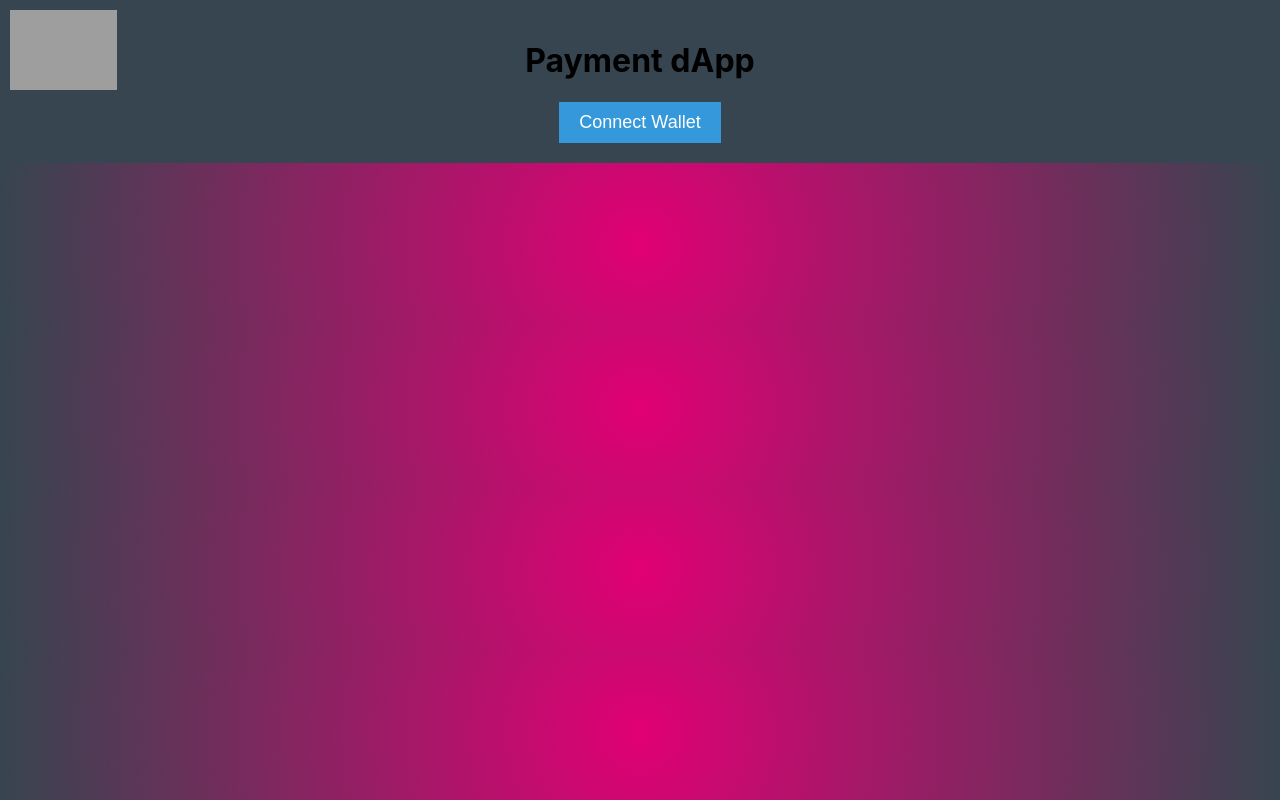
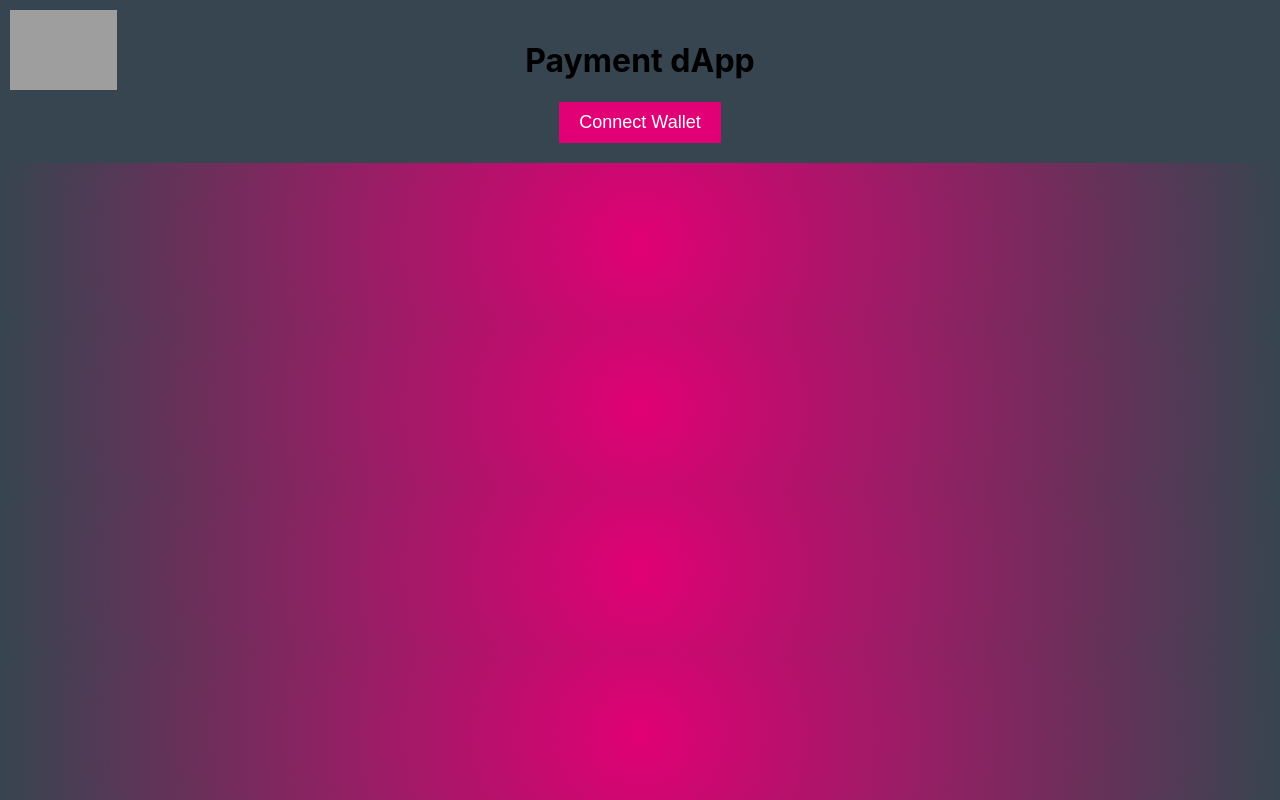
Before and after one commit to dimoz29/smstry2, a React (Create React App) app: page / in a window 1280 px wide. In both pictures the pointer is over the button "Connect Wallet". Built offline with nearby package versions, Linux system fonts and the light colour scheme; grey boxes are pictures that could not be loaded.

Commit message:
Update App.css

```diff
--- a/src/App.css
+++ b/src/App.css
@@ -35,7 +35,7 @@ button {
 }
 
 button:hover {
-  background-color: #3498db; /* Blue button background on hover */
+  background-color: #E10075; /* Blue button background on hover */
 }
 
 /* Recipient list styles */
```
